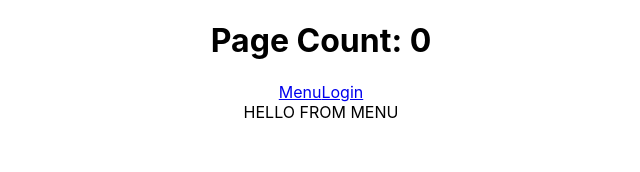
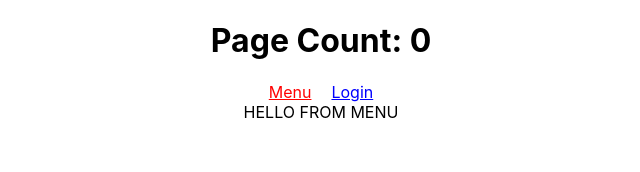
Before and after one commit to Conrad-E-Code/Burger-Shop, a React (Create React App) app in the folder client/: page /menu in a window 1280 px wide. Shown: the top 172 px of the page, without its empty margins (319-959 px from the left). Built offline with nearby package versions, Linux system fonts and the light colour scheme; no server answers.

Commit message:
Active Route changes color

```diff
--- a/client/src/App.css
+++ b/client/src/App.css
@@ -36,3 +36,11 @@
     transform: rotate(360deg);
   }
 }
+.button {
+  padding-left: 10px;
+  padding-right: 10px;
+ color: blue
+}
+.button.active {
+  color: red
+}
--- a/client/src/App.js
+++ b/client/src/App.js
@@ -4,6 +4,7 @@ import { useState, useEffect } from "react";
 import { Routes, Route, Link,} from "react-router-dom"
 import NavBar from "./NavBar"
 import Menu from "./Menu"
+import LoginForm from "./LoginForm"
 
 
 function App() {
@@ -21,6 +22,7 @@ function App() {
       <NavBar/>
       <Routes>
         <Route element={<Menu/>} path="/menu"></Route>
+        <Route element={<LoginForm/>} path="/login"></Route>
       </Routes>
     </div>
   );
--- a/client/src/LoginForm.js
+++ b/client/src/LoginForm.js
@@ -13,3 +13,5 @@ function LoginForm(props) {
         </div>
     )
 }
+
+export default LoginForm
--- a/client/src/NavBar.js
+++ b/client/src/NavBar.js
@@ -4,8 +4,8 @@ function NavBar(props) {
 
 return(
     <nav className="nav">
-        <NavLink to="/menu">Menu</NavLink>
-        <NavLink to="/login">Login</NavLink>
+        <NavLink className="button" exact to="/menu">Menu</NavLink>
+        <NavLink className="button" exact to="/login">Login</NavLink>
         {/* <NavLink to="/order">Order Now!</NavLink> */}
         {/* <NavLink to="/status">Check Order Status!</NavLink> */}
         {/* <NavLink to="/deals">Deals!</NavLink> */}
```
